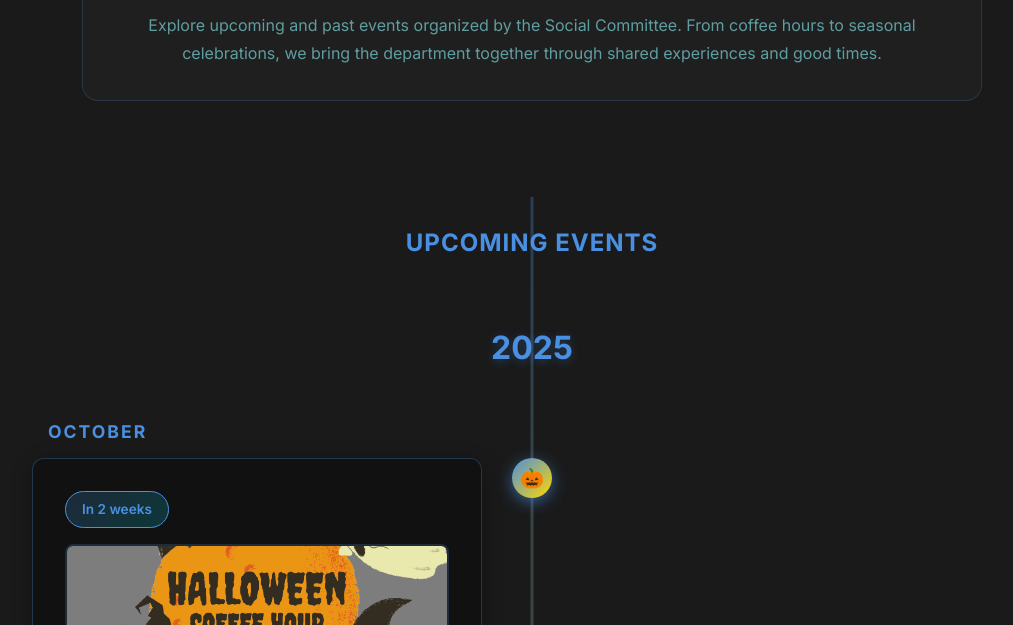
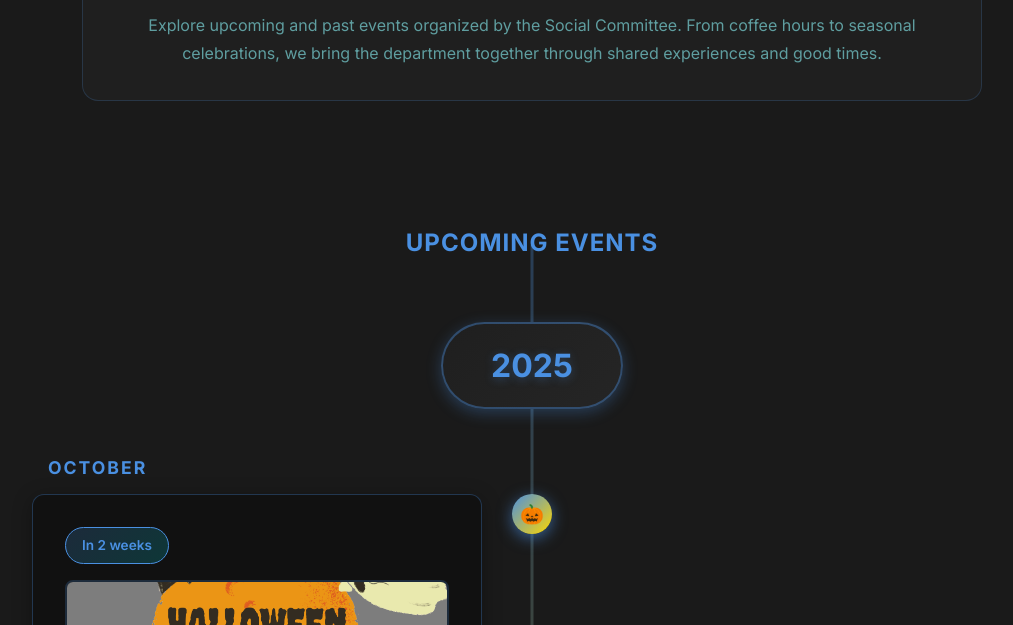
Before and after one commit to cosmelab/ucr-ento-social, a plain HTML site: page events.html in a window 1280 px wide. Shown: the part 475-1100 px from the top of the page, without its empty margins (108-1121 px from the left). Drawn offline with Linux system fonts and the light colour scheme.

Commit message:
Improve events timeline layout
- Move timeline line down to start below UPCOMING EVENTS header
- Style year label (2025) as a button-like badge that covers the timeline
- Add hover effect to year label with blue gradient and glow
- Prevent timeline from cutting through section headers

```diff
--- a/events.html
+++ b/events.html
@@ -42,7 +42,8 @@
             left: 50%;
             transform: translateX(-50%);
             width: 3px;
-            height: 100%;
+            height: calc(100% - 80px); /* Shorten line to avoid "UPCOMING EVENTS" */
+            top: 80px; /* Start below the header */
             background: linear-gradient(to bottom, var(--primary), var(--accent));
             opacity: 0.3;
         }
@@ -184,10 +185,26 @@
         }
 
         .event-year-label {
+            display: inline-block;
+            background: linear-gradient(135deg, var(--bg-surface), #252525);
             color: var(--primary);
             font-size: 2rem;
             font-weight: 700;
+            padding: 1rem 3rem;
+            border-radius: 50px;
+            border: 2px solid rgba(74, 144, 226, 0.4);
+            box-shadow: 0 4px 15px rgba(74, 144, 226, 0.3);
             text-shadow: 0 2px 10px rgba(74, 144, 226, 0.3);
+            position: relative;
+            z-index: 20; /* Above timeline line */
+            transition: all 0.3s ease;
+        }
+
+        .event-year-label:hover {
+            background: linear-gradient(135deg, var(--primary), #6BA3F5);
+            color: white;
+            box-shadow: 0 0 30px rgba(74, 144, 226, 0.6);
+            transform: scale(1.05);
         }
 
         .event-year-section:not(:first-child) .event-year-header {
```
